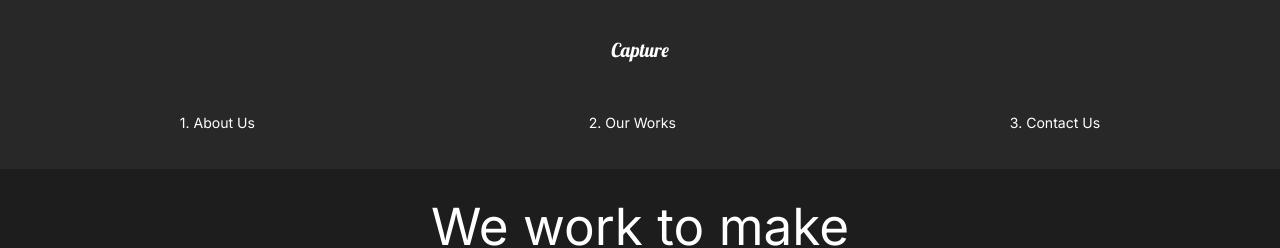
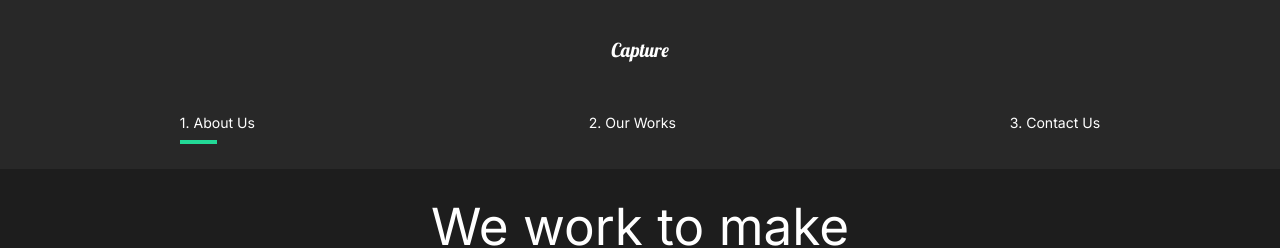
Before and after one commit to masoudgolchin/react-capture-portofolio-website, a React (Create React App) app: page / in a window 1280 px wide. Shown: the top 248 px of the page. Built offline with nearby package versions, Linux system fonts and the light colour scheme.

Commit message:
add: line animation for navigation bar

```diff
--- a/src/components/Nav.js
+++ b/src/components/Nav.js
@@ -1,8 +1,11 @@
 import React from "react";
 import styled from "styled-components";
 import { Link } from "react-router-dom";
+import { motion } from "framer-motion";
+import { useLocation } from "react-router-dom";
 
 const Nav = () => {
+  const { pathname } = useLocation();
   return (
     <StyledNav>
       <h1>
@@ -13,12 +16,27 @@
       <ul>
         <li>
           <Link to="/">1. About Us</Link>
+          <Line
+            transition={{ duration: 0.75 }}
+            initial={{ width: "0" }}
+            animate={{ width: pathname === "/" ? "50%" : "0" }}
+          />
         </li>
         <li>
           <Link to="/works">2. Our Works</Link>
+          <Line
+            transition={{ duration: 0.75 }}
+            initial={{ width: "0" }}
+            animate={{ width: pathname === "/works" ? "50%" : "0" }}
+          />
         </li>
         <li>
           <Link to="/contact">3. Contact Us</Link>
+          <Line
+            transition={{ duration: 0.75 }}
+            initial={{ width: "0" }}
+            animate={{ width: pathname === "/contact" ? "50%" : "0" }}
+          />
         </li>
       </ul>
     </StyledNav>
@@ -74,4 +92,13 @@
   }
 `;
 
+const Line = styled(motion.div)`
+  height: 0.3rem;
+  background: #23d997;
+  width: 0%;
+  position: absolute;
+  bottom: -80%;
+  left: 0%;
+`;
+
 export default Nav;
```
